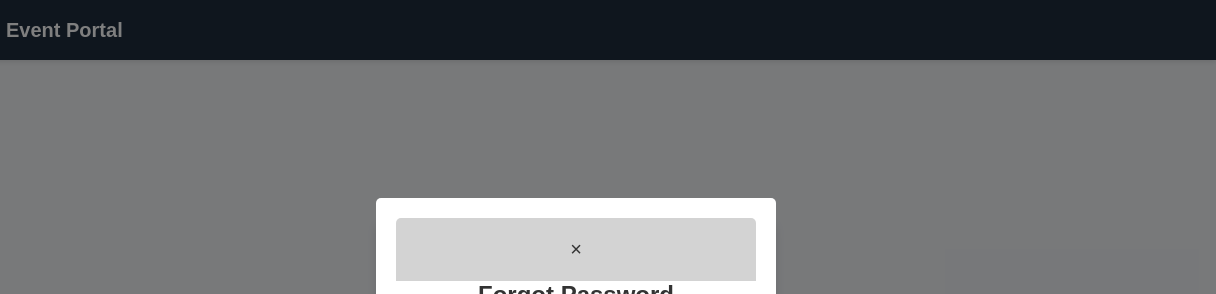
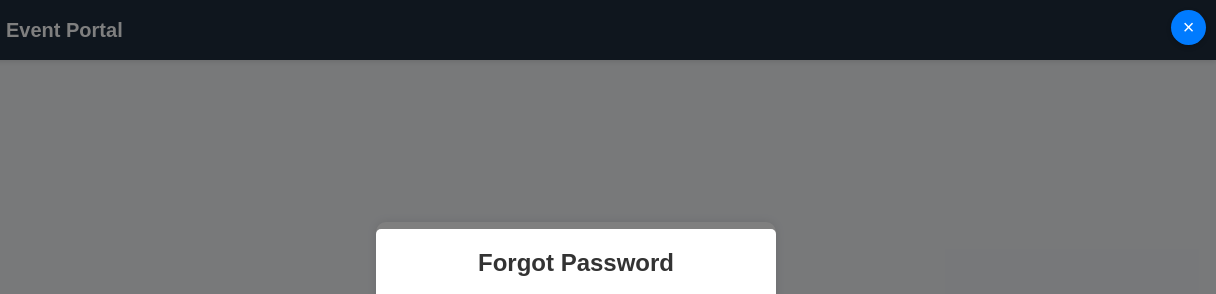
Before and after one commit to alokbhushanpandey/PROJECT, a website: page login.html in a window 1280 px wide. Both pictures are taken after a click on the link "Forgot Password?". Shown: the top 294 px of the page, 64-1280 px from the left. Drawn offline with Linux system fonts and the light colour scheme.

Commit message:
update password reset page

```diff
--- a/login.html
+++ b/login.html
@@ -34,15 +34,28 @@
             text-align: right;
         }
         .close-btn {
-            font-size: 20px;
+            width: 35px; /* Set a fixed width */
+            height: 35px; /* Set a fixed height */
+            background-color: #007BFF; /* Blue background */
+            color: white; /* White "X" */
+            border: none;
+            border-radius: 50%; /* Makes it circular */
             cursor: pointer;
-            border: none;
-            background: none;
-            color: #333; /* Darker grey for contrast */
+            font-size: 20px; /* Adjust size of "×" */
+            display: flex;
+            align-items: center;
+            justify-content: center;
+            position: absolute;
+            top: 10px; /* Adjust for spacing */
+            right: 10px;
+            box-shadow: 0px 2px 5px rgba(0, 0, 0, 0.2); /* Optional: adds a soft shadow */
         }
+
         .close-btn:hover {
-            color: #000; /* Slightly darker on hover */
+            background-color: #0056b3; /* Darker blue on hover */
         }
+
+
         .form-group {
             margin-bottom: 15px;
         }
@@ -104,9 +117,9 @@
     <!-- Popup for Forgot Password -->
     <div class="popup" id="forgotPasswordPopup">
         <div class="popup-content">
-            <div class="popup-header">
+
                 <button class="close-btn" id="closePopup">×</button>
-            </div>
+
             <h2>Forgot Password</h2>
             <form id="forgotPasswordForm">
                 <div class="form-group">
```
